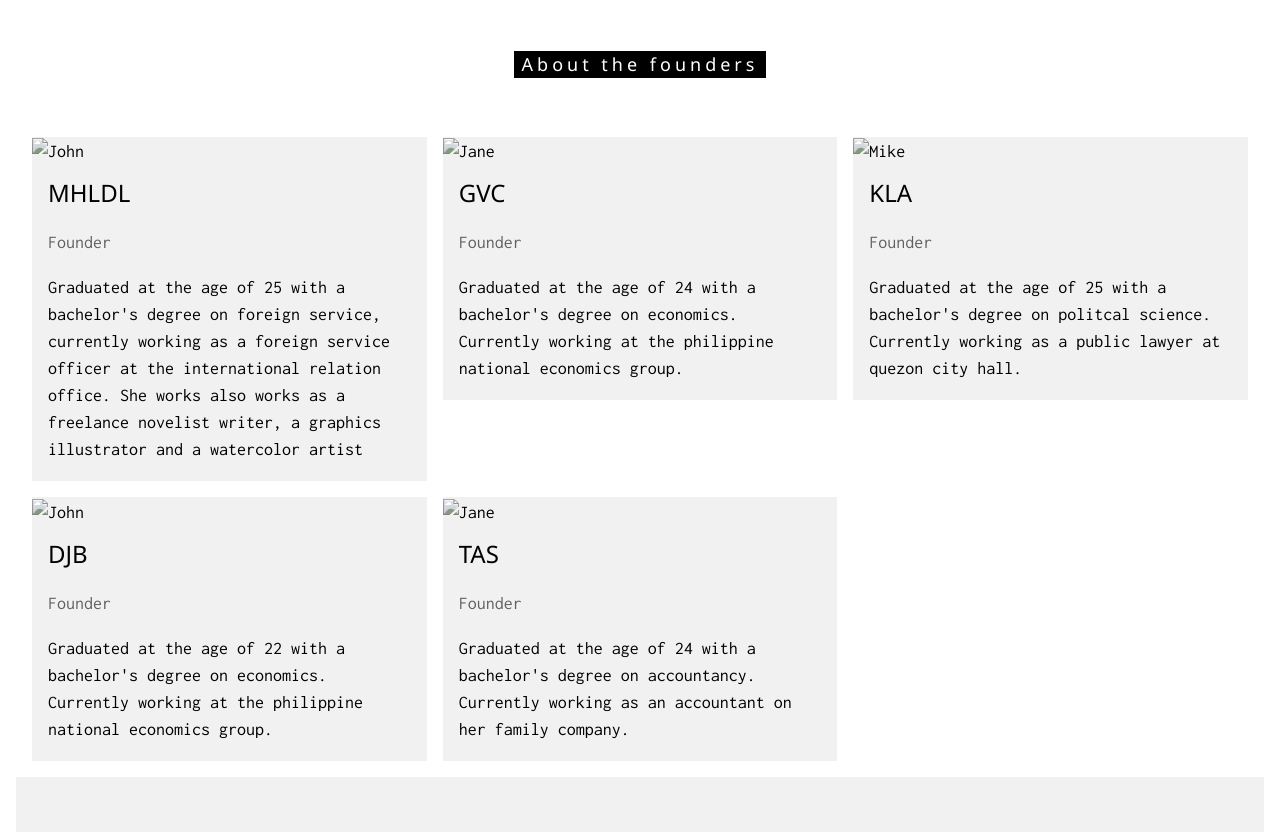
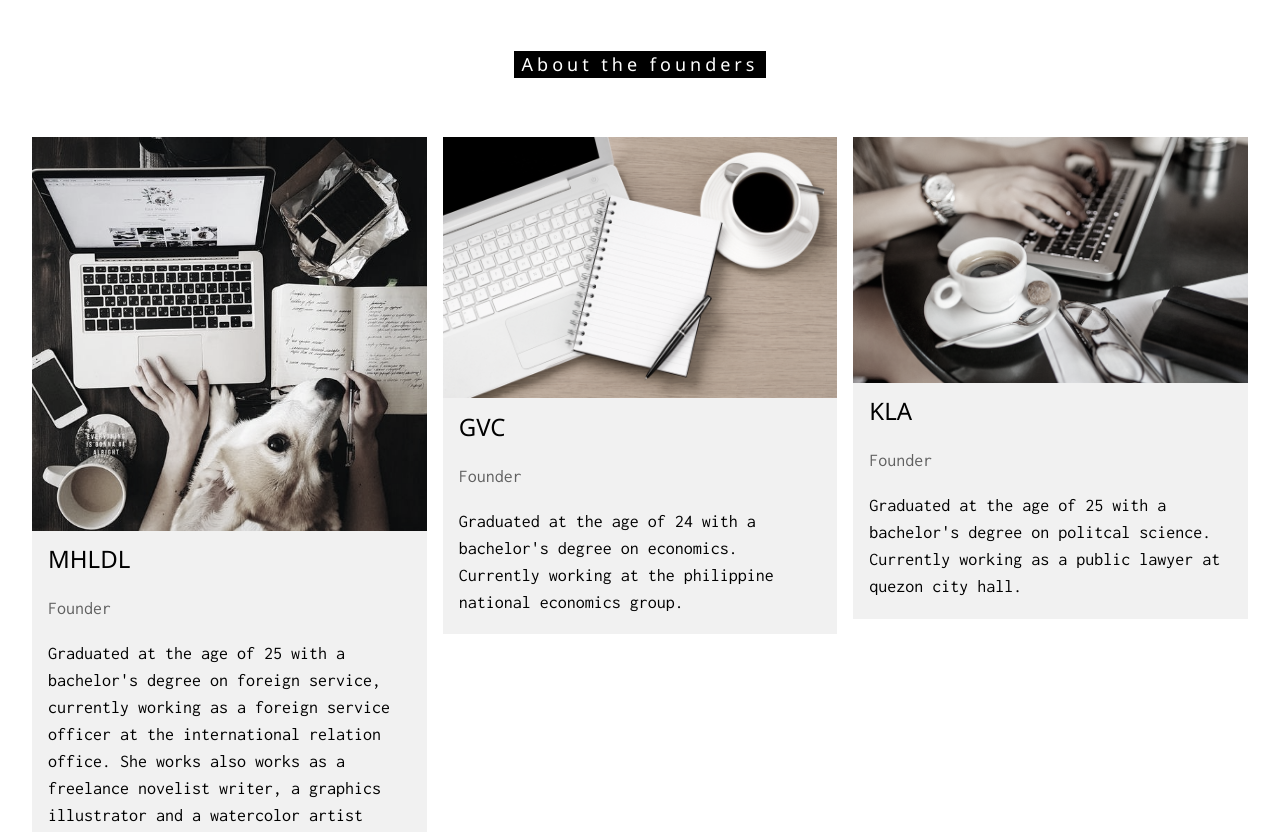
Before and after one commit to paperhubcafe/paperhubcafe, a plain HTML site: page index.html in a window 1280 px wide. Shown: the part 4754-5586 px from the top of the page. Drawn offline with nearby package versions, Linux system fonts and the light colour scheme.

Commit message:
add files via upload
index edit _ founder pictures added

```diff
--- a/index.html
+++ b/index.html
@@ -102,7 +102,7 @@
   <div class="w3-row-padding w3-grayscale">
     <div class="w3-col m4 w3-margin-bottom">
       <div class="w3-light-grey">
-        <img src="/w3images/team2.jpg" alt="John" style="width:100%">
+        <img src="images/e42e5577e494dbfc181749b056a02ef4.jpg" alt="MHLDL" style="width:100%">
         <div class="w3-container">
           <h3>MHLDL</h3>
           <p class="w3-opacity">Founder</p>
@@ -112,7 +112,7 @@
     </div>
     <div class="w3-col m4 w3-margin-bottom">
       <div class="w3-light-grey">
-        <img src="/w3images/team1.jpg" alt="Jane" style="width:100%">
+        <img src="images/coffee-notebook-laptop.jpg" alt="GVC" style="width:100%">
         <div class="w3-container">
           <h3>GVC</h3>
           <p class="w3-opacity">Founder</p>
@@ -122,7 +122,7 @@
     </div>
     <div class="w3-col m4 w3-margin-bottom">
       <div class="w3-light-grey">
-        <img src="/w3images/team3.jpg" alt="Mike" style="width:100%">
+        <img src="images/150921001menuliskopi.jpg" alt="KLA" style="width:100%">
         <div class="w3-container">
           <h3>KLA</h3>
           <p class="w3-opacity">Founder</p>
@@ -134,7 +134,7 @@
  <div class="w3-row-padding w3-grayscale">
     <div class="w3-col m4 w3-margin-bottom">
       <div class="w3-light-grey">
-        <img src="/w3images/team2.jpg" alt="John" style="width:100%">
+        <img src="images/0022457521.jpg" alt="DJB" style="width:100%">
         <div class="w3-container">
           <h3>DJB</h3>
           <p class="w3-opacity">Founder</p>
@@ -144,7 +144,7 @@
     </div>
     <div class="w3-col m4 w3-margin-bottom">
       <div class="w3-light-grey">
-        <img src="/w3images/team1.jpg" alt="Jane" style="width:100%">
+        <img src="images/989bb15b51144a2044b359a89a7fd6d0.jpg" alt="TAS" style="width:100%">
         <div class="w3-container">
           <h3>TAS</h3>
           <p class="w3-opacity">Founder</p>
```
